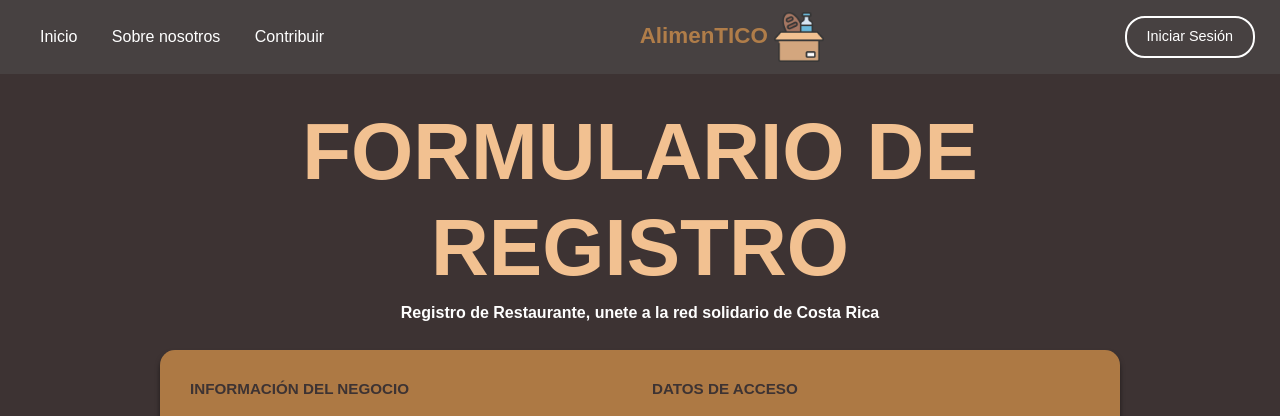
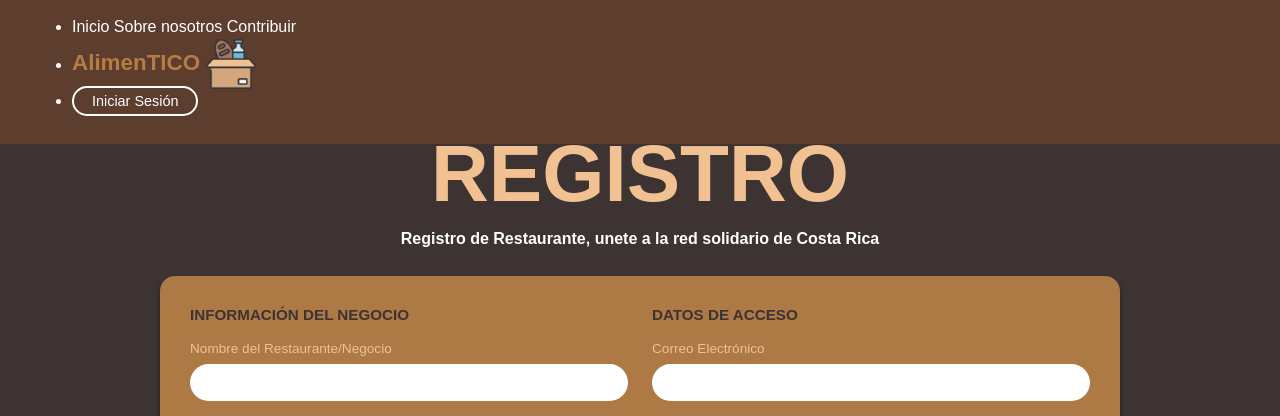
Before and after one commit to Fidelitas-Ambiente-Web-Cliente-Servidor/sc502-ln-proyecto-grupo4-ln-2026, a PHP site: page /html/registro-restaurante.html in a window 1280 px wide. Shown: the top 416 px of the page. Run offline with PHP 8.4, Linux system fonts and the light colour scheme.

Commit message:
Update autentificacion.css

```diff
--- a/css/autentificacion.css
+++ b/css/autentificacion.css
@@ -6,66 +6,66 @@ body {
     margin: 0;
     padding: 0;
 }
+a {
+    text-decoration: none;
+    color: white;
+}
 
-.header {
+header {
     display: flex;
     align-items: center;
-    background-color: #474141 ;
-
-    padding: 12px 25px;
-    gap: 20px;
+    justify-content: space-between;
+    box-sizing: border-box;
+    padding: 15px 40px;
+    background-color: #5c3d2e;
+    position: fixed;
+    top: 0;
+    left: 0;
+    width: 100%;
+    z-index: 100;
 }
 
-.navegador{
-    width: 100%;
-
-}
-.navegador ul
-{
+.header-logo {
     display: flex;
-    list-style: none; /*Quita los bullets*/
-    margin: 0;
-    padding: 0;
-    width: 100%;
     align-items: center;
-    justify-content: space-between;
-
-}
-.navegador .menu {
-    font-size: 16px;
+    gap: 10px;
 }
 
-/* Ajuste de los enlaces para que no tengan padding excesivo que rompa la línea */
-.navegador ul li a {
-    display: inline-block;
-    padding: 10px 15px;
-    color: #ffff;
-    text-decoration: none;
+.img-logo {
+    height: 45px;
 }
 
-/* El botón de Iniciar Sesión específico en el nav */
-.navegador .btn-accion {
-    display: inline-block;
-    background-color: transparent;
+.logo-texto {
+    font-size: 1.4rem;
+    font-weight: 700;
+    color: #F2C191;
+}
+
+.logo-tico {
     color: white;
+}
+
+nav {
+    display: flex;
+    gap: 25px;
+}
+
+nav a:hover {
+    color: #F2C191;
+}
+
+.btn-header {
     border: 2px solid white;
     border-radius: 20px;
-    padding: 8px 20px;
+    padding: 6px 20px;
     font-size: 0.9rem;
-    text-decoration: none;
-
 }
 
-.navegador .btn-accion:hover {
+.btn-header:hover {
     background-color: white;
-    color: #2b2b2b;
+    color: #3d3333;
 }
 
-/* Estilo para los links del menú al pasar el mouse */
-.navegador .menu a:hover {
-    background-color: rgba(255, 255, 255, 0.1);
-    border-radius: 10px;
-}
 
 .btn-volver {
     margin-right: auto;
```
